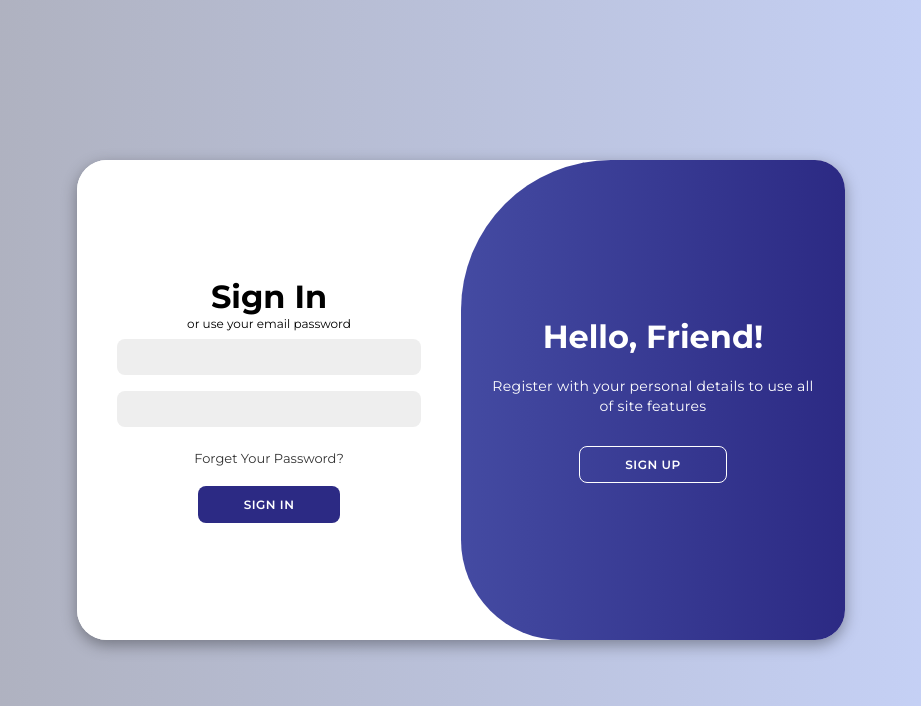
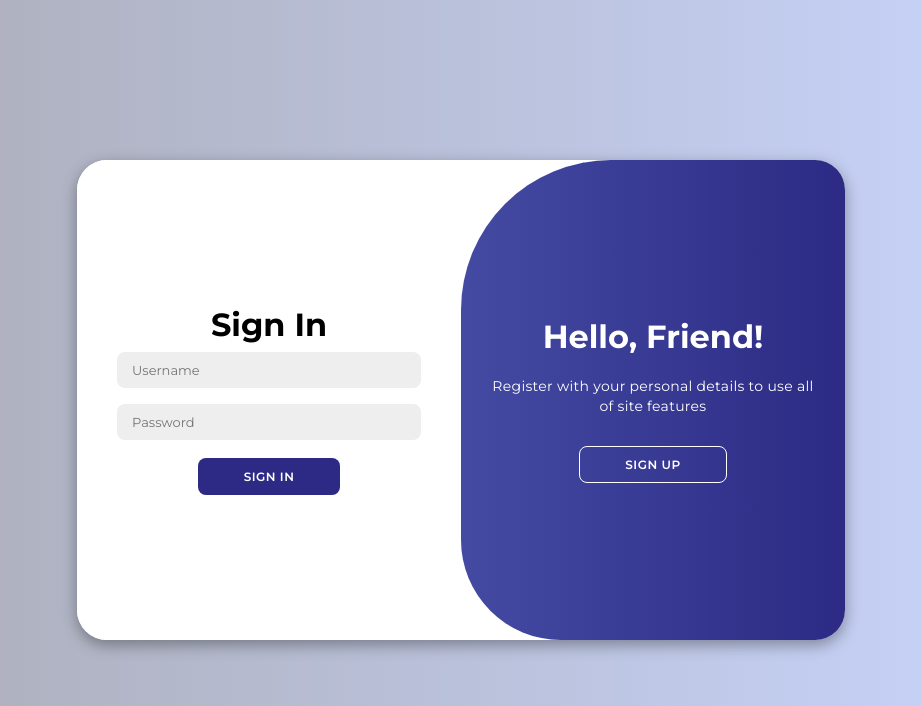
Before and after one commit to most1ted/Academic-Notes-Organizer, a Django app: page /accounts/login/ in a window 1280 px wide. Shown: the top 706 px of the page, without its empty margins (179-1100 px from the left). Run offline with Django 5.2, Linux system fonts and the light colour scheme.

Commit message:
login complete

```diff
--- a/templates/login.html
+++ b/templates/login.html
@@ -4,46 +4,113 @@
 <head>
     <meta charset="UTF-8">
     <meta name="viewport" content="width=device-width, initial-scale=1.0">
-    <title>Animated Login - CODEWITHDUTTA</title>
-    <link rel="stylesheet" href="style.css">
+    <title>Login</title>
+    <link rel="stylesheet" href="{% static 'css/login.css' %}">
 
-    <!-- Font Awesome Icons -->
-    <link rel="stylesheet" href="{% static 'css/login.css' %}">
 </head>
 <body>
 
+    {% if messages %}
+    <div class="messages">
+        {% for message in messages %}
+        <div class="message {{ message.tags }}">
+            {{ message }}
+        </div>
+        {% endfor %}
+    </div>
+    {% endif %}
+
     <div class="container" id="container">
+
         <div class="form-container sign-up">
-            <form>
+            <form method="post">
+                {% csrf_token %}
                 <h1>Create Account</h1>
-                <div class="social-icons">
-                    <a href="#" class="icon"><i class="fa-brands fa-google-plus-g"></i></a>
-                    <a href="#" class="icon"><i class="fa-brands fa-facebook-f"></i></a>
-                    <a href="#" class="icon"><i class="fa-brands fa-github"></i></a>
-                    <a href="#" class="icon"><i class="fa-brands fa-linkedin-in"></i></a>
+                <span></span>
+
+
+                {% if register_form.non_field_errors %}
+                <div class="error-message">
+                    {% for err in register_form.non_field_errors %}
+                        <p style="margin: 0;">{{ err }}</p>
+                    {% endfor %}
                 </div>
-                <span>or use your email for registeration</span>
-                <input type="text" placeholder="Name">
-                <input type="email" placeholder="Email">
-                <input type="password" placeholder="Password">
-                <button>Sign Up</button>
+                {% endif %}
+
+
+                {{ register_form.username }}
+                {% if register_form.username.errors %}
+                <span class="field-error">
+                    {% for err in register_form.username.errors %}
+                        {{ err }}
+                    {% endfor %}
+                </span>
+                {% endif %}
+
+
+                {{ register_form.email }}
+                {% if register_form.email.errors %}
+                <span class="field-error">
+                    {% for err in register_form.email.errors %}
+                        {{ err }}
+                    {% endfor %}
+                </span>
+                {% endif %}
+
+
+                {{ register_form.password }}
+                {% if register_form.password.errors %}
+                <span class="field-error">
+                    {% for err in register_form.password.errors %}
+                        {{ err }}
+                    {% endfor %}
+                </span>
+                {% endif %}
+
+                <button type="submit" name="register_submit" value="register">Sign Up</button>
             </form>
         </div>
-        <div>
+
+
         <div class="form-container sign-in">
-            <form>
+            <form method="post">
+                {% csrf_token %}
                 <h1>Sign In</h1>
-                <form method="post" class="signup-form">
+                <span></span>
 
-                <span>or use your email password</span>
-                    {% csrf_token %}
-                        {{ form.username }}
-                        {{ form.password }}
-                <a href="#">Forget Your Password?</a>
-                <button>Sign In</button>
-                </form>
+
+                {% if login_form.non_field_errors %}
+                <div class="error-message">
+                    {% for err in login_form.non_field_errors %}
+                        <p style="margin: 0;">{{ err }}</p>
+                    {% endfor %}
+                </div>
+                {% endif %}
+
+
+                {{ login_form.username }}
+                {% if login_form.username.errors %}
+                <span class="field-error">
+                    {% for err in login_form.username.errors %}
+                        {{ err }}
+                    {% endfor %}
+                </span>
+                {% endif %}
+
+
+                {{ login_form.password }}
+                {% if login_form.password.errors %}
+                <span class="field-error">
+                    {% for err in login_form.password.errors %}
+                        {{ err }}
+                    {% endfor %}
+                </span>
+                {% endif %}
+
+                <button type="submit" name="login_submit" value="login">Sign In</button>
             </form>
         </div>
+
         <div class="toggle-container">
             <div class="toggle">
                 <div class="toggle-panel toggle-left">
@@ -59,7 +126,8 @@
             </div>
         </div>
     </div>
+
     <script src="{% static 'js/login.js' %}"></script>
+
 </body>
-
 </html>
--- a/users/forms.py
+++ b/users/forms.py
@@ -5,9 +5,11 @@ from .models import User
 from django.contrib.auth import authenticate,login,logout
 from django.contrib.auth.forms import UserCreationForm
 from django.core.exceptions import ValidationError
+from django.contrib.auth import get_user_model
+User = get_user_model()
 class LoginForm(forms.Form):
-    username = forms.CharField(max_length=150, widget=forms.TextInput(attrs={'class': 'form-control'}))
-    password = forms.CharField(widget=forms.PasswordInput(attrs={'class': 'form-control'}))
+    username = forms.CharField(max_length=150, widget=forms.TextInput(attrs={'class': 'form-control', 'placeholder': 'Username'}))
+    password = forms.CharField(widget=forms.PasswordInput(attrs={'class': 'form-control','placeholder': 'Password'}))
 
     def clean(self):
         cleaned_data = super().clean()
@@ -26,7 +28,7 @@ class LoginForm(forms.Form):
 
         return getattr(self, '_user', None)
 
-class RegisterForms(forms.Form):
+class RegisterForm(forms.Form):
     fields = ['username', 'email', 'password']
     username = forms.CharField(label='Username', max_length=100,
                                error_messages={
@@ -41,80 +43,16 @@ class RegisterForms(forms.Form):
     def __init__(self, *args, **kwargs):
         super().__init__(*args, **kwargs)
 
-        for name in self.fields:
-            field = self.fields[name]
-            field.widget.attrs.update({
-                'onfocus': f'animateField(this)',
-                'onblur': f'revertAnimation(this)'
-            })
-
-    def clean_numbers(self):
-        numbers = self.cleaned_data.get('numbers')
-        if not numbers.isdigit():
-            raise forms.ValidationError("Please enter valid numbers.")
-        return numbers
-
-class LogintForm(forms.Form):
-    username = forms.CharField(
-        max_length=150,
-        widget=forms.TextInput(attrs={
-            'class': 'form-control',
-            'placeholder': 'Username'
-        })
-    )
-    password = forms.CharField(
-        widget=forms.PasswordInput(attrs={
-            'class': 'form-control',
-            'placeholder': 'Password'
-        })
-    )
-
-    def clean(self):
-        cleaned_data = super().clean()
-        username = cleaned_data.get('username')
-        password = cleaned_data.get('password')
-
-        if username and password:
-            user = authenticate(username=username, password=password)
-            if user is None:
-                raise forms.ValidationError("Username or password is incorrect")
-            self._user = user
-        return cleaned_data
-
-    def get_user(self):
-        return getattr(self, '_user', None)
-
-class RegisterForm(forms.Form):
-    username = forms.CharField(
-        max_length=100,
-        widget=forms.TextInput(attrs={
-            'class': 'form-control',
-            'placeholder': 'Username'
-        })
-    )
-    email = forms.EmailField(
-        max_length=100,
-        widget=forms.EmailInput(attrs={
-            'class': 'form-control',
-            'placeholder': 'Email'
-        })
-    )
-    password = forms.CharField(
-        max_length=100,
-        widget=forms.PasswordInput(attrs={
-            'class': 'form-control',
-            'placeholder': 'Password'
-        })
-    )
-
     def clean_username(self):
         username = self.cleaned_data.get('username')
+
         if User.objects.filter(username=username).exists():
-            raise forms.ValidationError("Username already registered")
+            raise forms.ValidationError("This username is already taken")
         return username
 
     def clean_email(self):
         email = self.cleaned_data.get('email')
+
         if User.objects.filter(email=email).exists():
-            raise forms.ValidationError("Email already registered")
+            raise forms.ValidationError("This email is already registered")
         return email
--- a/users/urls.py
+++ b/users/urls.py
@@ -1,7 +1,9 @@
 from django.contrib import admin
 from django.urls import path, include
-from .views import Login
+from .views import Login,accounts,log_out
 urlpatterns = [
     path('accounts/login/', Login.as_view(), name='login'),
+    path('accounts/', accounts, name='accounts'),
+    path('accounts/logout/', log_out, name='logout'),
 
 ]
--- a/users/views.py
+++ b/users/views.py
@@ -1,7 +1,6 @@
-from django.contrib.auth.forms import UserCreationForm
-from django.shortcuts import render
+from django.contrib.auth.decorators import login_required
 from django.contrib.auth.models import User
-from django.shortcuts import render, redirect, get_object_or_404
+from django.shortcuts import render, redirect
 from django.views import View
 from django.contrib.auth.mixins import AccessMixin, LoginRequiredMixin
 from users.forms import LoginForm
@@ -9,158 +8,78 @@ from django.http import HttpResponseRedirect
 from django.urls import reverse_lazy
 from django.contrib.auth import authenticate, login, logout
 from .forms import RegisterForm,LoginForm
-class Login(View):
+from django.contrib import messages
+from django.contrib.auth import get_user_model
 
-    def get(self, request):
-        form = LoginForm()
-        context = {
-            'form': form
-        }
-        return render(request, 'login.html', context)
+@login_required
+def accounts(request):
+    return render(request,'base.html')
+def log_out(request):
+    logout(request)
+    return redirect('login')
 
-    def post(self, request):
-        register_form = LoginForm(request.POST)
-        if register_form.is_valid():
-            user_name = register_form.cleaned_data['username']
-            user_email = register_form.cleaned_data['email']
-            user_password = register_form.cleaned_data['password']
+User = get_user_model()
 
-            user_name = register_form.cleaned_data['username']
-            double: bool = User.objects.filter(email=user_email).exists()
-            three: bool = User.objects.filter(username=user_name).exists()
-            if double:
-                register_form.errors['email'] = ("Email already registered")
-            if three:
-                register_form.errors['username'] = ("Username already registered")
-            else:
-                new_user = User(
-                    email=user_email,
-                    username=user_name,
-                )
-                new_user.set_password(user_password)
-                new_user.save()
-                return redirect('main')
-
-        context = {
-            'register_form': register_form
-        }
-        return render(request, 'login.html', context)
-class LogintView(AccessMixin, View):
+class Login(AccessMixin, View):
     template_name = 'login.html'
     form_class = LoginForm
-
-    success_url = reverse_lazy('main')
+    success_url = reverse_lazy('accounts')
 
     def get(self, request, *args, **kwargs):
         if request.user.is_authenticated:
             return HttpResponseRedirect(self.success_url)
 
-        form = self.form_class()
-        return render(request, self.template_name, {'form': form})
+        login_form = LoginForm()
+        register_form = RegisterForm()
+
+        return render(request, self.template_name, {
+            'login_form': login_form,
+            'register_form': register_form
+        })
 
     def post(self, request, *args, **kwargs):
         if request.user.is_authenticated:
             return HttpResponseRedirect(self.success_url)
 
-        form = self.form_class(request.POST)
-        if form.is_valid():
-            user = form.get_user()
-            login(request, user)
-            return HttpResponseRedirect(self.success_url)
+        if 'login_submit' in request.POST:
+            login_form = LoginForm(request.POST)
+            register_form = RegisterForm()
 
-        return render(request, self.template_name, {'form': form})
+            if login_form.is_valid():
+                user = login_form.get_user()
+                login(request, user)
+                return HttpResponseRedirect(self.success_url)
+
+            return render(request, self.template_name, {
+                'login_form': login_form,
+                'register_form': register_form
+            })
+
+        elif 'register_submit' in request.POST:
+            register_form = RegisterForm(request.POST)
+            login_form = LoginForm()
+
+            if register_form.is_valid():
+                username = register_form.cleaned_data['username']
+                email = register_form.cleaned_data['email']
+                password = register_form.cleaned_data['password']
 
 
-# class LoginView(AccessMixin, View):
-#     template_name = 'login.html'
-#     form_class = LoginForm
-#     success_url = reverse_lazy('main')
-#
-#     def get(self, request, *args, **kwargs):
-#         if request.user.is_authenticated:
-#             return HttpResponseRedirect(self.success_url)
-#
-#         # هر دو فرم را آماده کنید
-#         login_form = LoginForm()
-#         register_form = RegisterForm()
-#
-#         return render(request, self.template_name, {
-#             'login_form': login_form,  # فرم ورود
-#             'register_form': register_form  # فرم ثبت‌نام
-#         })
-#
-#     def post(self, request, *args, **kwargs):
-#         if request.user.is_authenticated:
-#             return HttpResponseRedirect(self.success_url)
-#
-#         # تشخیص اینکه کدام فرم ارسال شده
-#         if 'login_submit' in request.POST:
-#             # فرم ورود
-#             login_form = LoginForm(request.POST)
-#             register_form = RegisterForm()  # فرم ثبت‌نام خالی برای نمایش
-#
-#             if login_form.is_valid():
-#                 user = login_form.get_user()
-#                 login(request, user)
-#                 return HttpResponseRedirect(self.success_url)
-#
-#             return render(request, self.template_name, {
-#                 'login_form': login_form,
-#                 'register_form': register_form
-#             })
-#
-#         elif 'register_submit' in request.POST:
-#             # فرم ثبت‌نام
-#             register_form = RegisterForm(request.POST)
-#             login_form = LoginForm()  # فرم ورود خالی برای نمایش
-#
-#             if register_form.is_valid():
-#                 username = register_form.cleaned_data['username']
-#                 email = register_form.cleaned_data['email']
-#                 password = register_form.cleaned_data['password']
-#
-#                 # ایجاد کاربر جدید
-#                 new_user = User.objects.create_user(
-#                     username=username,
-#                     email=email,
-#                     password=password
-#                 )
-#                 new_user.save()
-#
-#                 # لاگین خودکار بعد از ثبت‌نام
-#                 login(request, new_user)
-#                 return redirect('main')
-#
-#             return render(request, self.template_name, {
-#                 'login_form': login_form,
-#                 'register_form': register_form
-#             })
-#
-#         # اگر هیچکدام نبود
-#         return HttpResponseRedirect(self.success_url)
-class LoginView(AccessMixin, View):
-    template_name = 'login.html'
-    form_class = LoginForm
+                new_user = User.objects.create_user(
+                    username=username,
+                    email=email,
+                    password=password
+                )
+                new_user.save()
 
-    success_url = reverse_lazy('main')
-
-    def get(self, request, *args, **kwargs):
-
-        if request.user.is_authenticated:
-            return HttpResponseRedirect(self.success_url)
+                login(request, new_user)
+                return redirect('accounts')
 
 
-        form = self.form_class()
-        return render(request, self.template_name, {'form': form})
 
-    def post(self, request, *args, **kwargs):
-        if request.user.is_authenticated:
-            return HttpResponseRedirect(self.success_url)
+            return render(request, self.template_name, {
+                'login_form': login_form,
+                'register_form': register_form
+            })
 
-        form = self.form_class(request.POST)
-        if form.is_valid():
-            user = form.get_user()
-            login(request, user)
-            return HttpResponseRedirect(self.success_url)
-
-        return render(request, self.template_name, {'form': form})
+        return HttpResponseRedirect(self.success_url)
```
Also changed, not shown: static/css/login.css (+29 -0 lines).
